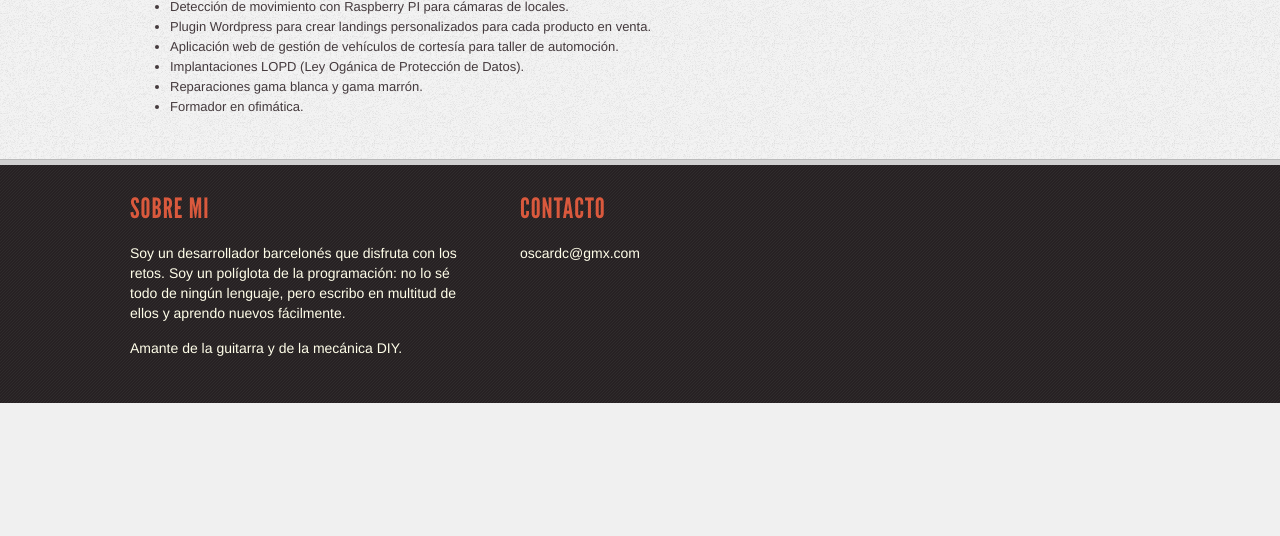
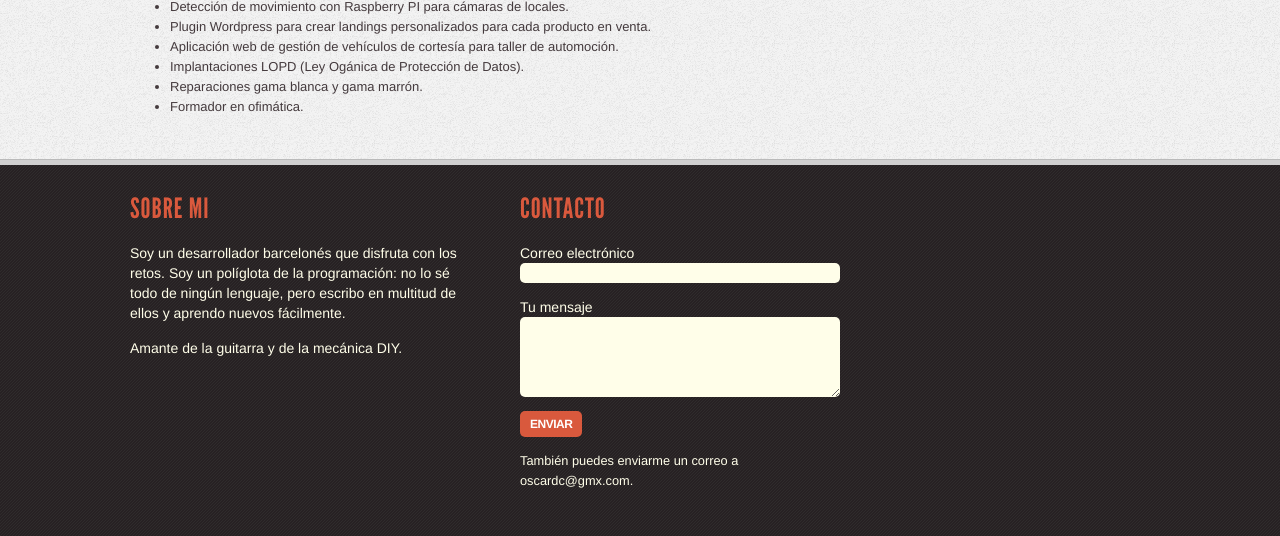
Before and after one commit to OscarDCorbalan/HTML-Portfolio, a PHP site: page /index.php in a window 1280 px wide. Shown: the part 1646-2182 px from the top of the page. Before the commit the page ends 2049 px from the top, so only its background shows below. Run offline with PHP 8.4, Linux system fonts and the light colour scheme.

Commit message:
Add formulario en footer

```diff
--- a/footer.php
+++ b/footer.php
@@ -3,13 +3,42 @@
 		<footer>
 			<div class="pagewidth">
 			<section id="about">
-				<h1>Sobre mi</h1>
+				<h2>Sobre mi</h2>
 				<p>Soy un desarrollador barcelonés que disfruta con los retos. Soy un políglota de la programación: no lo sé todo de ningún lenguaje, pero escribo en multitud de ellos y aprendo nuevos fácilmente.</p>
 				<p>Amante de la guitarra y de la mecánica DIY.</p>
 			</section>
 			<section id="about">
-				<h1>Contacto</h1>
-				<p>oscardc@gmx.com</p>
+				<form id="form1" name="form1" class="wufoo topLabel page" accept-charset="UTF-8" autocomplete="off" enctype="multipart/form-data" method="post" novalidate
+				action="https://oscardc.wufoo.com.mx/forms/ztt9y4c179vhcz/#public">
+					<header id="header" class="info">
+						<h2>Contacto</h2>
+					</header>
+					<ul>
+						<li id="foli1" class="notranslate">
+							<label class="desc" id="title1" for="Field1">Correo electrónico</label>
+							<div>
+								<input id="Field1" name="Field1" type="email" spellcheck="false" class="field text medium" value="" maxlength="255" tabindex="1"       />
+							</div>
+						</li>
+						<li id="foli2" class="notranslate">
+							<label class="desc" id="title2" for="Field2">Tu mensaje</label>
+							<div>
+								<textarea id="Field2" name="Field2" class="field textarea medium" spellcheck="true" rows="10" cols="50" tabindex="2" onkeyup=""></textarea>
+							</div>
+						</li>
+						<li class="buttons ">
+							<div>
+								<input id="saveForm" name="saveForm" class="btTxt submit" type="submit" value="Enviar"/>
+							</div>
+						</li>
+						<li class="hide">
+							<label for="comment">Do Not Fill This Out</label>
+							<textarea name="comment" id="comment" rows="1" cols="1"></textarea>
+							<input type="hidden" id="idstamp" name="idstamp" value="dBrgARN+gtkxAkb0jwEI8zjqCV1NiKLRrUqhi831sXc=" />
+						</li>
+					</ul>
+				</form>
+				<p class="peque">También puedes enviarme un correo a oscardc@gmx.com.</p>
 			</section>
 			</div>
 		</footer>
--- a/style.css
+++ b/style.css
@@ -268,7 +268,7 @@ float: left;
 margin-right: 60px;
 padding-bottom: 30px;
 }
-footer h1{
+footer h2{
 margin-bottom: 20px;
 color: #d9593d;
 }
@@ -278,3 +278,64 @@ font-size: 14px;
 line-height: 20px;
 margin-bottom: 15px;
 }
+footer ul, footer li{
+margin: 0;
+padding: 0;
+border: 0;
+font-size: 100%;
+font: inherit;
+vertical-align: baseline;
+}
+footer ul {
+list-style: none;
+}
+footer li{
+margin-bottom:14px;
+}
+footer form{
+color: #fffee9;
+font: 14px/20px helvetica, arial, sans-serif;
+}
+footer input.text,
+footer textarea.textarea{
+background: #fffee9;
+border: 0;
+border-radius: 5px;
+font: 14px/20px helvetica, arial, sans-serif;
+line-height: 20px;
+height: 20px;
+padding: 7px 10px;
+width: 320px;
+}
+footer textarea.textarea{
+height: 80px;
+max-width: none;
+min-width: 0;
+}
+footer li.buttons input[type=submit] {
+background: #D9593D;
+border: 4px solid #443a3e;
+border: 1px solid #272123;
+border: 0;
+border-radius: 5px;
+color: #fff;
+font: 12px/12px helvetica, arial, sans-serif;
+font-weight: bold;
+letter-spacing: -0.04em;
+text-transform: uppercase;
+padding: 7px 10px;
+transition: all 0.2s ease-in;
+-webkit-transition: all 0.1s ease-in;
+-moz-transition: all 0.1s ease-in;
+-o-transition: all 0.1s ease-in;
+}
+footer li.buttons input[type=submit]:hover {
+background: #c7f9dc;
+color: #799c87;
+}
+.hide{
+display:none
+}
+footer .peque{
+font-size:80%;
+}
```
